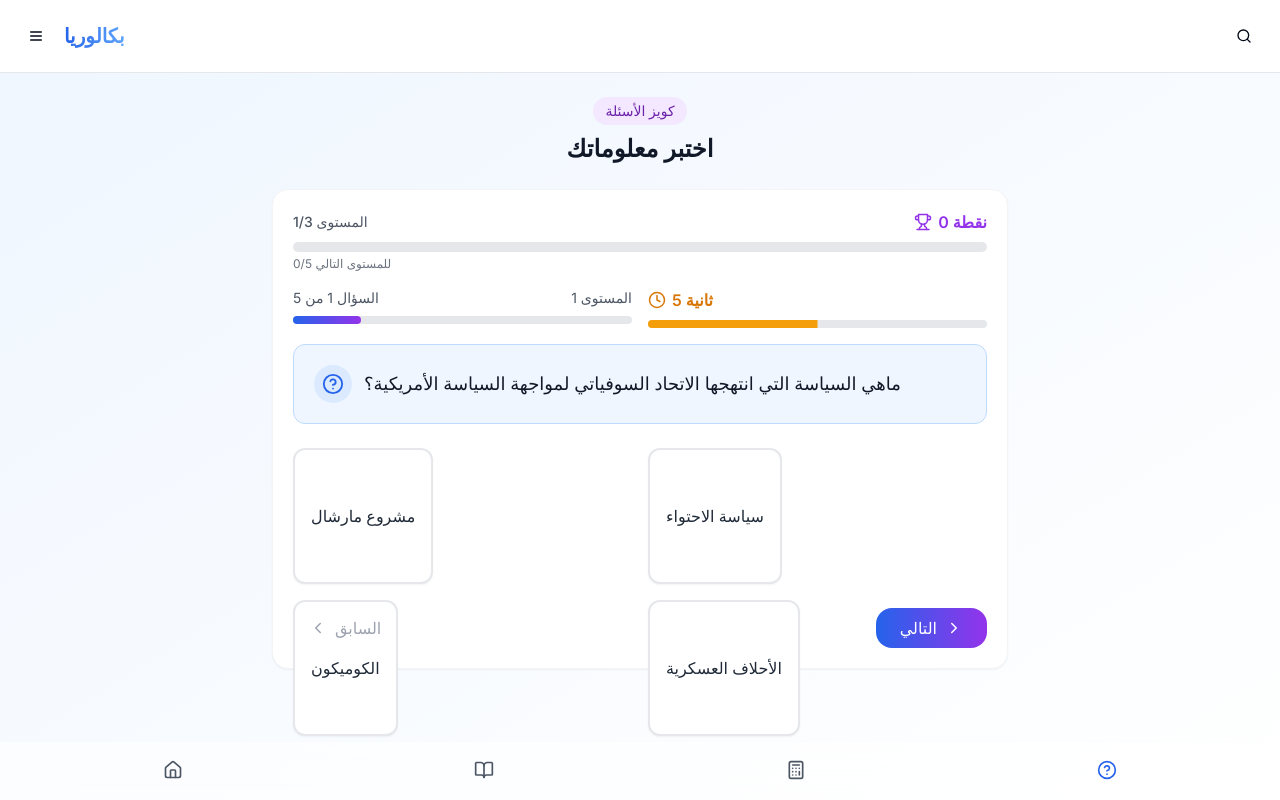
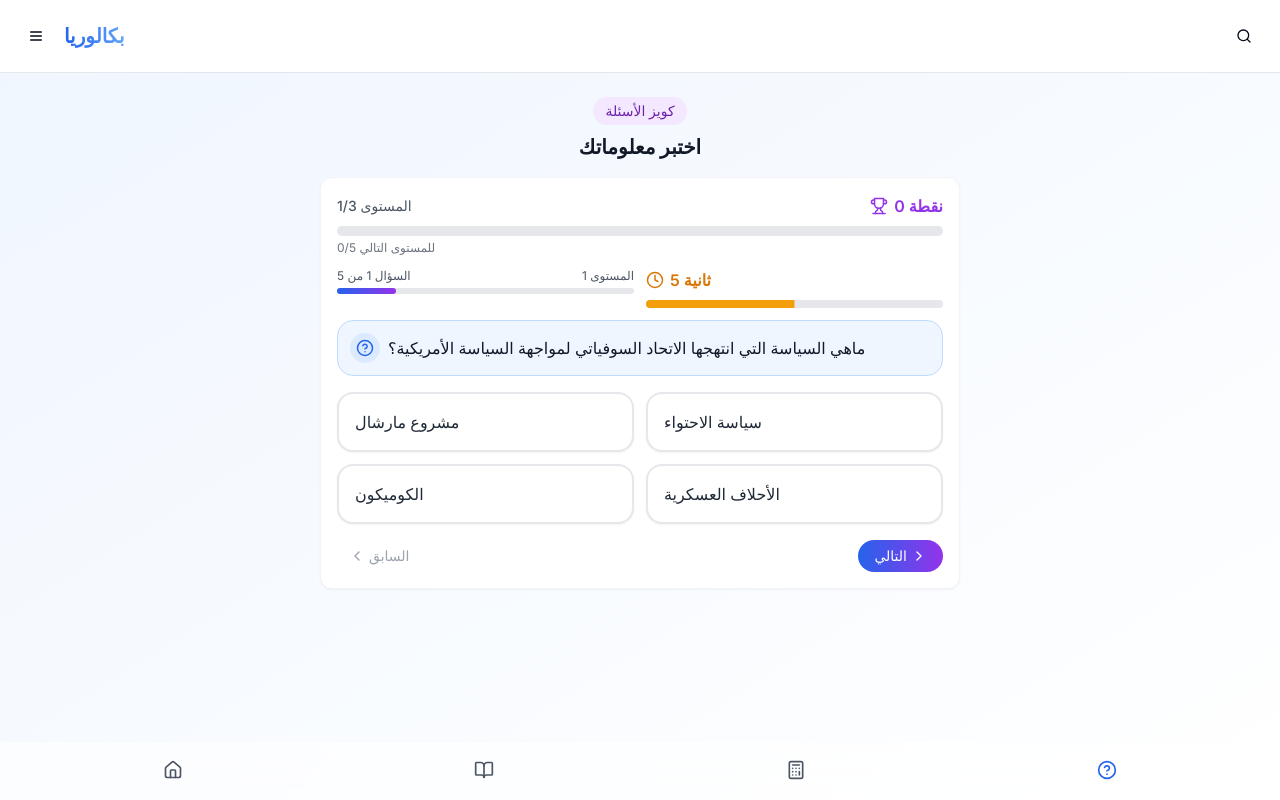
Before and after one commit to Saidjsk/studyflow-lumina-79, a React (Vite) app: page /quiz in a window 1280 px wide. Built offline with nearby package versions, Linux system fonts and the light colour scheme.

Commit message:
Improve quiz options styling
Improve the styling and measurements of the quiz options boxes.

```diff
--- a/src/components/quiz/QuizOptions.tsx
+++ b/src/components/quiz/QuizOptions.tsx
@@ -66,25 +66,25 @@ export const QuizOptions = ({
         onClick={() => onSelectOption(index)}
         disabled={isAnswered || isTimeOut}
         className={cn(
-          "flex items-center justify-between p-4 rounded-xl border-2 shadow-sm transition-all duration-200",
-          "hover:translate-y-[-2px] h-full",
+          "flex items-center justify-between w-full p-4 rounded-lg border-2 shadow-sm transition-all duration-200",
+          "hover:translate-y-[-2px]",
           bgColor,
           borderColor,
           textColor,
           (isAnswered || isTimeOut) ? "cursor-default" : "hover:border-blue-300 dark:hover:border-blue-700",
         )}
       >
-        <span className="font-medium text-right">{option}</span>
+        <span className="font-medium">{option}</span>
 
         {isAnswered && isCorrect && (
-          <div className="p-1.5 bg-green-100 dark:bg-green-900/30 rounded-full">
-            <Check size={18} className="text-green-600 dark:text-green-400" />
+          <div className="p-1 bg-green-100 dark:bg-green-900/30 rounded-full">
+            <Check size={16} className="text-green-600 dark:text-green-400" />
           </div>
         )}
 
         {isAnswered && isSelected && !isCorrect && (
-          <div className="p-1.5 bg-red-100 dark:bg-red-900/30 rounded-full">
-            <X size={18} className="text-red-600 dark:text-red-400" />
+          <div className="p-1 bg-red-100 dark:bg-red-900/30 rounded-full">
+            <X size={16} className="text-red-600 dark:text-red-400" />
           </div>
         )}
       </motion.button>
@@ -96,16 +96,13 @@ export const QuizOptions = ({
       variants={container}
       initial="hidden"
       animate="show"
-      className="grid grid-cols-2 gap-4 mt-6"
+      className="grid grid-cols-2 gap-3 mt-4"
     >
-      <div className="space-y-4">
-        {renderOption(options[0], 0)}
-        {renderOption(options[2], 2)}
-      </div>
-      <div className="space-y-4">
-        {renderOption(options[1], 1)}
-        {renderOption(options[3], 3)}
-      </div>
+      {options.map((option, index) => (
+        <div key={index} className="w-full">
+          {renderOption(option, index)}
+        </div>
+      ))}
     </motion.div>
   );
 };
--- a/src/pages/Quiz.tsx
+++ b/src/pages/Quiz.tsx
@@ -24,20 +24,20 @@ export default function Quiz() {
   const isAnswered = state.answeredQuestions.includes(state.currentQuestion);
 
   return (
-    <div className="animate-fade-in max-w-3xl mx-auto px-4">
-      <div className="text-center mb-6">
+    <div className="animate-fade-in max-w-2xl mx-auto px-4">
+      <div className="text-center mb-4">
         <div className="inline-block rounded-full bg-purple-100 dark:bg-purple-900/30 px-3 py-1 text-sm font-medium text-purple-800 dark:text-purple-300 mb-2">
           كويز الأسئلة
         </div>
-        <h1 className="text-2xl font-bold text-gray-900 dark:text-white mb-2">
+        <h1 className="text-xl font-bold text-gray-900 dark:text-white">
           اختبر معلوماتك
         </h1>
       </div>
 
       {!state.showResult && questions.length > 0 ? (
-        <div className="bg-white dark:bg-gray-800 rounded-2xl shadow-sm border border-gray-100 dark:border-gray-700 p-5">
+        <div className="bg-white dark:bg-gray-800 rounded-xl shadow-sm border border-gray-100 dark:border-gray-700 p-4">
           {/* Level and Score Progress */}
-          <div className="mb-4">
+          <div className="mb-3">
             <LevelIndicator
               level={state.level}
               maxLevel={state.maxLevel}
@@ -47,17 +47,17 @@ export default function Quiz() {
           </div>
 
           {/* Progress and Timer */}
-          <div className="grid grid-cols-2 gap-4 mb-4">
+          <div className="grid grid-cols-2 gap-3 mb-3">
             <div className="w-full">
-              <div className="flex items-center justify-between mb-2">
-                <span className="text-sm text-gray-600 dark:text-gray-400">
+              <div className="flex items-center justify-between mb-1">
+                <span className="text-xs text-gray-600 dark:text-gray-400">
                   السؤال {state.currentQuestion + 1} من {questions.length}
                 </span>
-                <span className="text-sm text-gray-600 dark:text-gray-400">
+                <span className="text-xs text-gray-600 dark:text-gray-400">
                   المستوى {state.level}
                 </span>
               </div>
-              <div className="w-full h-2 bg-gray-200 dark:bg-gray-700 rounded-full">
+              <div className="w-full h-1.5 bg-gray-200 dark:bg-gray-700 rounded-full">
                 <div
                   className="h-full bg-gradient-to-r from-blue-600 to-purple-600 rounded-full transition-all duration-300"
                   style={{ width: `${((state.currentQuestion + 1) / questions.length) * 100}%` }}
@@ -85,23 +85,23 @@ export default function Quiz() {
               transition={{ duration: 0.3 }}
             >
               <div className={cn(
-                "p-5 rounded-xl mb-5 transition-all duration-300",
+                "p-3 rounded-lg mb-4 transition-all duration-300",
                 isAnswered && state.answeredCorrectly
                   ? "bg-green-50 dark:bg-green-900/20 border border-green-200 dark:border-green-800"
                   : isAnswered || state.isTimeOut
                     ? "bg-red-50 dark:bg-red-900/20 border border-red-200 dark:border-red-800"
                     : "bg-blue-50 dark:bg-blue-900/20 border border-blue-200 dark:border-blue-800"
               )}>
-                <div className="flex items-center gap-3">
+                <div className="flex items-center gap-2">
                   <div className={cn(
-                    "p-2 rounded-full flex-shrink-0",
+                    "p-1.5 rounded-full flex-shrink-0",
                     isAnswered && state.answeredCorrectly
                       ? "bg-green-100 dark:bg-green-900/30"
                       : isAnswered || state.isTimeOut
                         ? "bg-red-100 dark:bg-red-900/30"
                         : "bg-blue-100 dark:bg-blue-900/30"
                   )}>
-                    <HelpCircle size={22} className={cn(
+                    <HelpCircle size={18} className={cn(
                       isAnswered && state.answeredCorrectly
                         ? "text-green-600 dark:text-green-400"
                         : isAnswered || state.isTimeOut
@@ -109,13 +109,13 @@ export default function Quiz() {
                           : "text-blue-600 dark:text-blue-400"
                     )} />
                   </div>
-                  <h2 className="text-lg font-medium text-gray-900 dark:text-white">
+                  <h2 className="text-md font-medium text-gray-900 dark:text-white">
                     {currentQuestionData?.text}
                   </h2>
                 </div>
               </div>
 
-              {/* Options - 2x2 Grid */}
+              {/* Options Grid */}
               {currentQuestionData && (
                 <QuizOptions
                   options={currentQuestionData.options}
@@ -130,20 +130,20 @@ export default function Quiz() {
           </AnimatePresence>
 
           {/* Navigation */}
-          <div className="flex justify-between mt-6">
+          <div className="flex justify-between mt-4">
             <button
               onClick={() => {}}
               disabled={true}
-              className="flex items-center gap-2 py-2 px-4 rounded-lg text-gray-400 dark:text-gray-600 cursor-not-allowed"
+              className="flex items-center gap-1 py-1.5 px-3 rounded-lg text-gray-400 dark:text-gray-600 cursor-not-allowed"
             >
-              <ChevronLeft size={18} />
-              <span>السابق</span>
+              <ChevronLeft size={16} />
+              <span className="text-sm">السابق</span>
             </button>
 
             <button
               onClick={handleNextQuestion}
               className={cn(
-                "flex items-center gap-2 py-2 px-6 rounded-lg",
+                "flex items-center gap-1 py-1.5 px-4 rounded-lg text-sm",
                 "bg-gradient-to-r from-blue-600 to-purple-600 hover:from-blue-700 hover:to-purple-700 text-white transition-colors"
               )}
               disabled={!isAnswered && !state.isTimeOut}
@@ -151,7 +151,7 @@ export default function Quiz() {
               <span>
                 {state.currentQuestion === questions.length - 1 ? 'عرض النتيجة' : 'التالي'}
               </span>
-              <ChevronRight size={18} />
+              <ChevronRight size={16} />
             </button>
           </div>
         </div>
```
